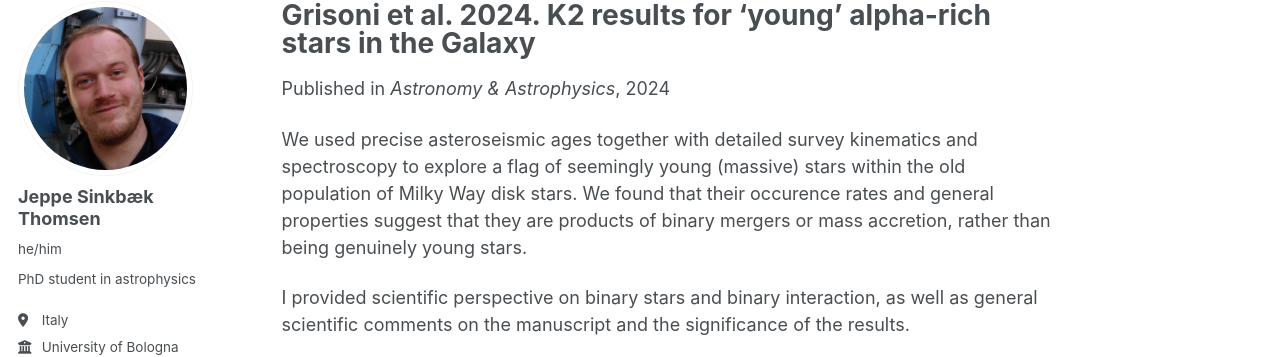
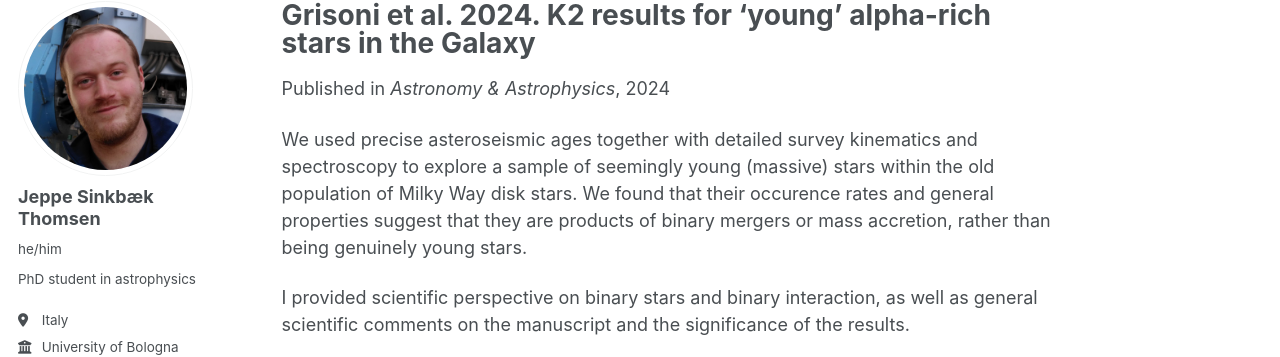
Before and after one commit to jsinkbaek/jsinkbaek.github.io, a Jekyll site: the page built from _publications/2024-03-01-Grisoni.md, in a window 1280 px wide and 900 px high. Shown: the part 98-455 px from the top of the window. Built offline with Jekyll 4.4.1, drawn with Linux system fonts in a browser that asks for light colours; some web fonts are replaced; a script that is not in the unit is left out.

Commit message:
Update 2024-03-01-Grisoni.md

```diff
--- a/_publications/2024-03-01-Grisoni.md
+++ b/_publications/2024-03-01-Grisoni.md
@@ -3,13 +3,13 @@ title: "Grisoni et al. 2024. K2 results for 'young' alpha-rich stars in the Gala
 collection: publications
 category: manuscripts
 permalink: /publication/2024-03-01-Grisoni
-excerpt: 'We used precise asteroseismic ages together with detailed survey kinematics and spectroscopy to explore a flag of seemingly young (massive) stars within the old population of Milky Way disk stars. We found that their occurence rates and general properties suggest that they are products of binary mergers or mass accretion, rather than being genuinely young stars. I provided scientific perspective on binary stars and binary interaction, as well as general scientific comments on the manuscript and the significance of the results.'
+excerpt: 'We used precise asteroseismic ages together with detailed survey kinematics and spectroscopy to explore a sample of seemingly young (massive) stars within the old population of Milky Way disk stars. We found that their occurence rates and general properties suggest that they are products of binary mergers or mass accretion, rather than being genuinely young stars. I provided scientific perspective on binary stars and binary interaction, as well as general scientific comments on the manuscript and the significance of the results.'
 date: 2024-03-01
 venue: 'Astronomy & Astrophysics'
 paperurl: 'https://jsinkbaek.github.io/files/Grisoni2023_2312.07091v1.pdf'
 citation:
 ---
-We used precise asteroseismic ages together with detailed survey kinematics and spectroscopy to explore a flag of seemingly young (massive) stars within the old population of Milky Way disk stars. We found that their occurence rates and general properties suggest that they are products of binary mergers or mass accretion, rather than being genuinely young stars.
+We used precise asteroseismic ages together with detailed survey kinematics and spectroscopy to explore a sample of seemingly young (massive) stars within the old population of Milky Way disk stars. We found that their occurence rates and general properties suggest that they are products of binary mergers or mass accretion, rather than being genuinely young stars.
 
 I provided scientific perspective on binary stars and binary interaction, as well as general scientific comments on the manuscript and the significance of the results.
 
```
